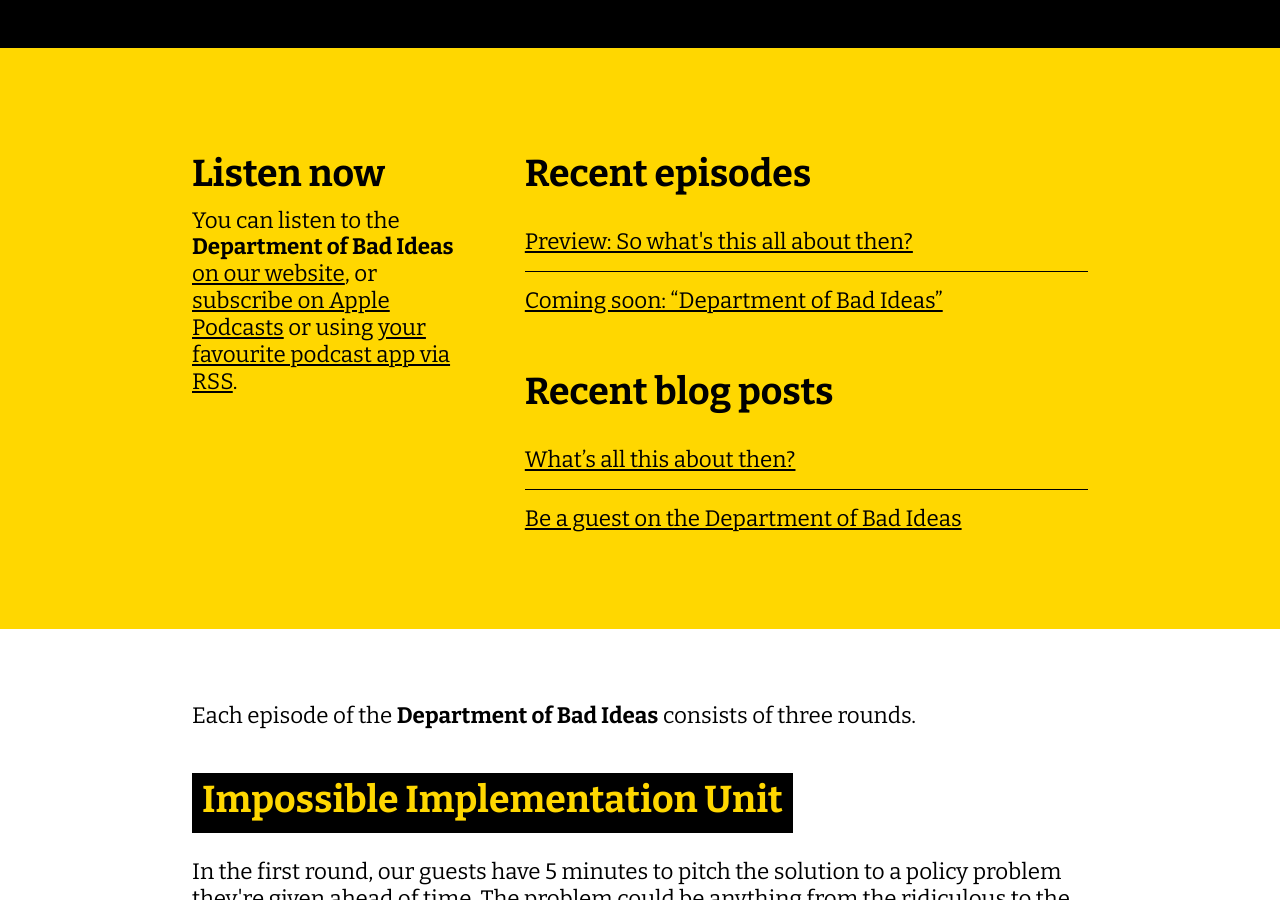
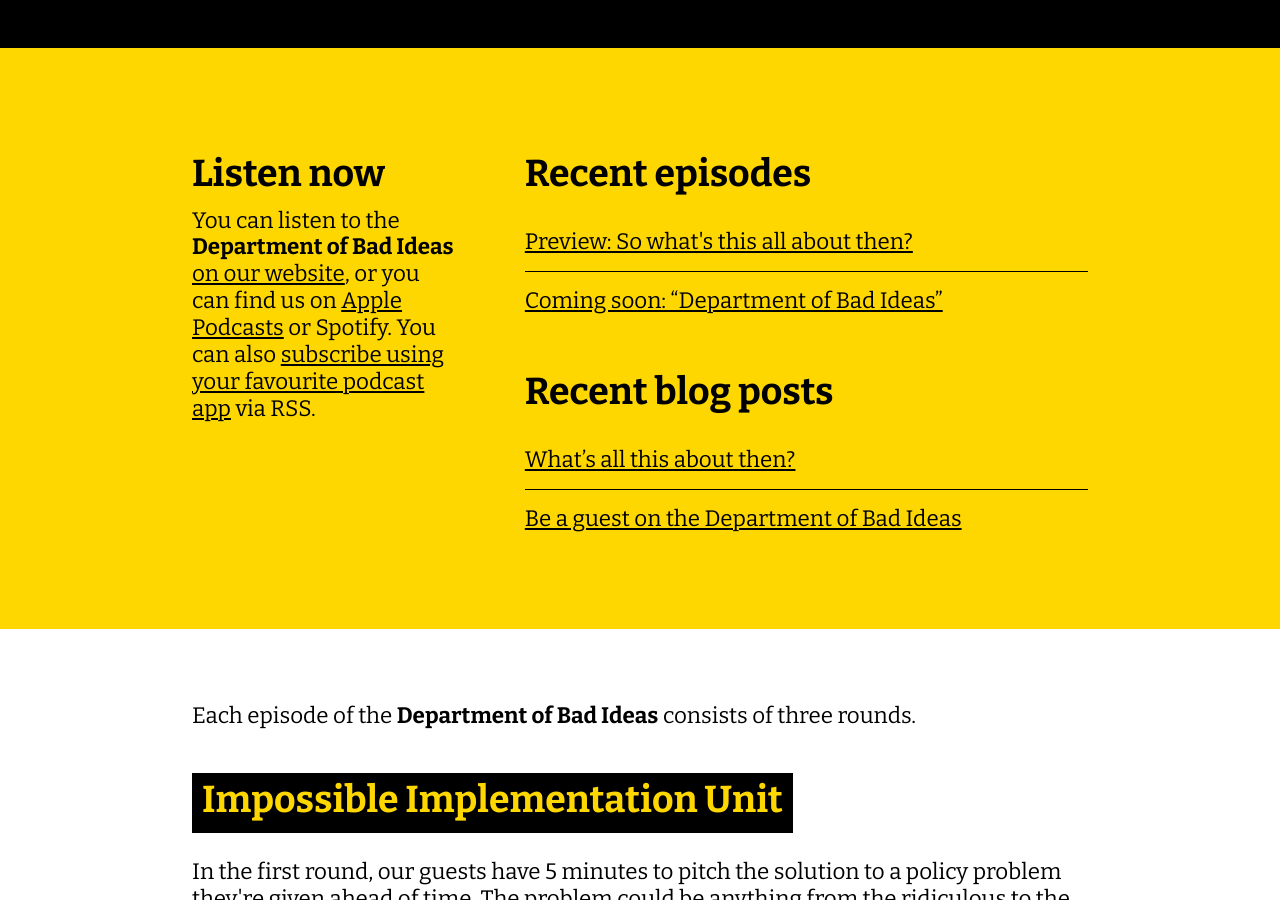
Before and after one commit to johnpeart/dept-of-bad-ideas, a Jekyll site: the page built from index.html, in a window 1280 px wide and 900 px high, scrolled down 779 px. Built offline with Jekyll 4.4.1, drawn with Linux system fonts in a browser that asks for light colours.

Commit message:
Update home.html

```diff
--- a/_layouts/home.html
+++ b/_layouts/home.html
@@ -29,7 +29,7 @@ layout: default
 
 				<h2>Listen now</h2>
 
-				<p>You can listen to the <strong>Department of Bad Ideas</strong> <a href="{{ site.url | append: site.baseurl | append: '/episodes' }}" alt="Go to the episodes page">on our website</a>, or <a href="{{ site.apple-podcasts-feed }}" title="Listen on Apple Podcasts (open Apple Podcasts store)">subscribe on Apple Podcasts</a> or using <a href="{{ site.podcast-feed }}" title="Add the RSS feed (open the podcast RSS feed)">your favourite podcast app via RSS</a>.
+				<p>You can listen to the <strong>Department of Bad Ideas</strong> <a href="{{ site.url | append: site.baseurl | append: '/episodes' }}" alt="Go to the episodes page">on our website</a>, or you can find us on <a href="{{ site.apple-podcasts-feed }}" title="Listen on Apple Podcasts (open Apple Podcasts store)">Apple Podcasts</a> or Spotify. You can also <a href="{{ site.podcast-feed }}" title="Add the RSS feed (open the podcast RSS feed)">subscribe using your favourite podcast app</a> via RSS.
 
 			</div>
 
```
